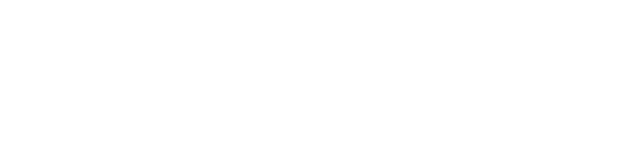
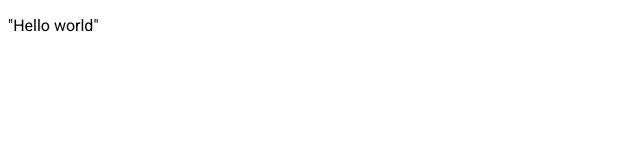
Before and after one commit to js-tasks-ru/htmlcss-20210916_darak-ltd, a website: page index.html in a window 1280 px wide. Shown: the whole page, without its empty margins (0-640 px from the left). Drawn offline with Linux system fonts and the light colour scheme.

Commit message:
feat: added new markup

```diff
--- a/index.html
+++ b/index.html
@@ -5,6 +5,6 @@
         <link rel="stylesheet" href="./assets/css/main.css">
     </head>
     <body>
-
+        <p>"Hello world"</p>
     </body>
 </html>
```
